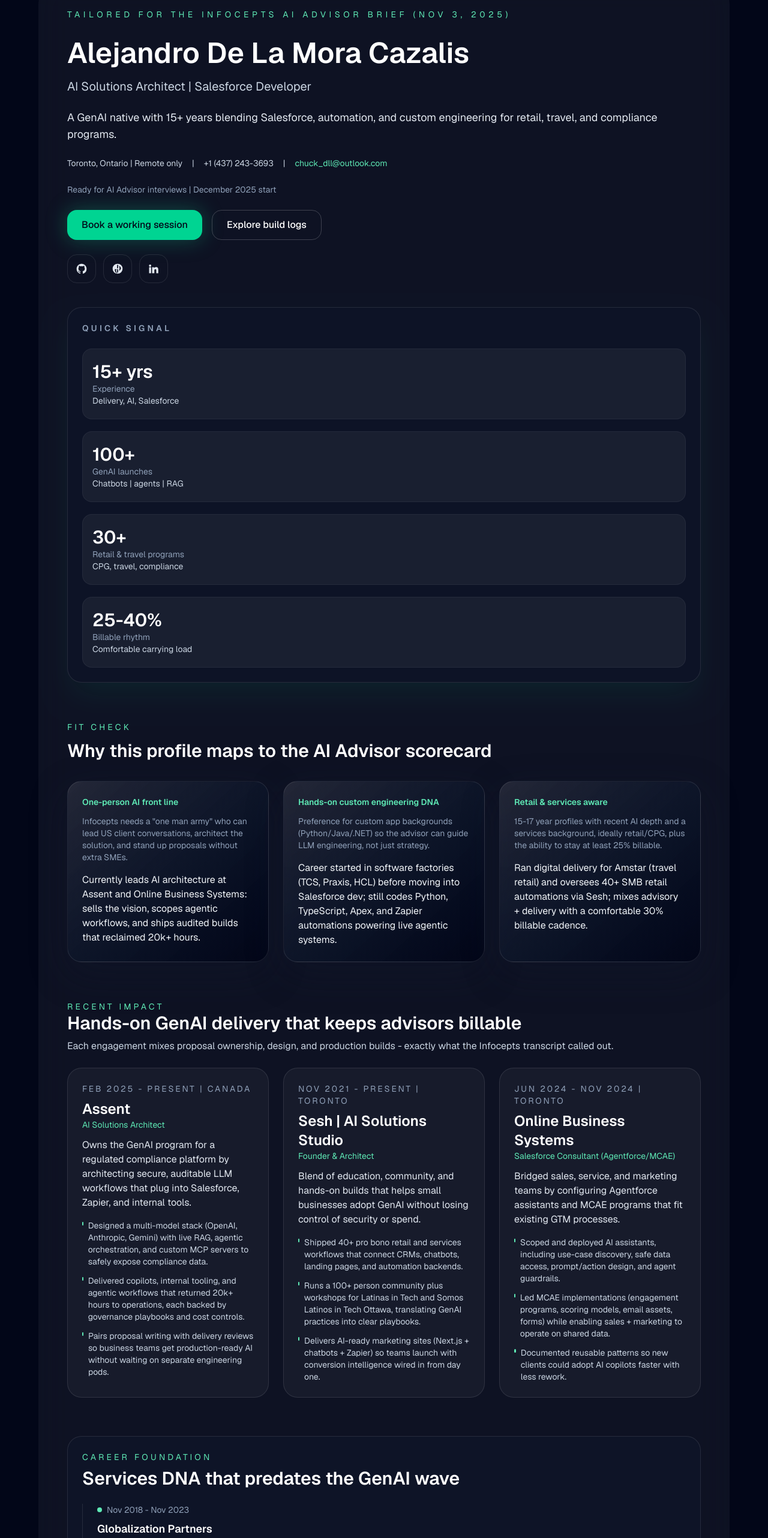
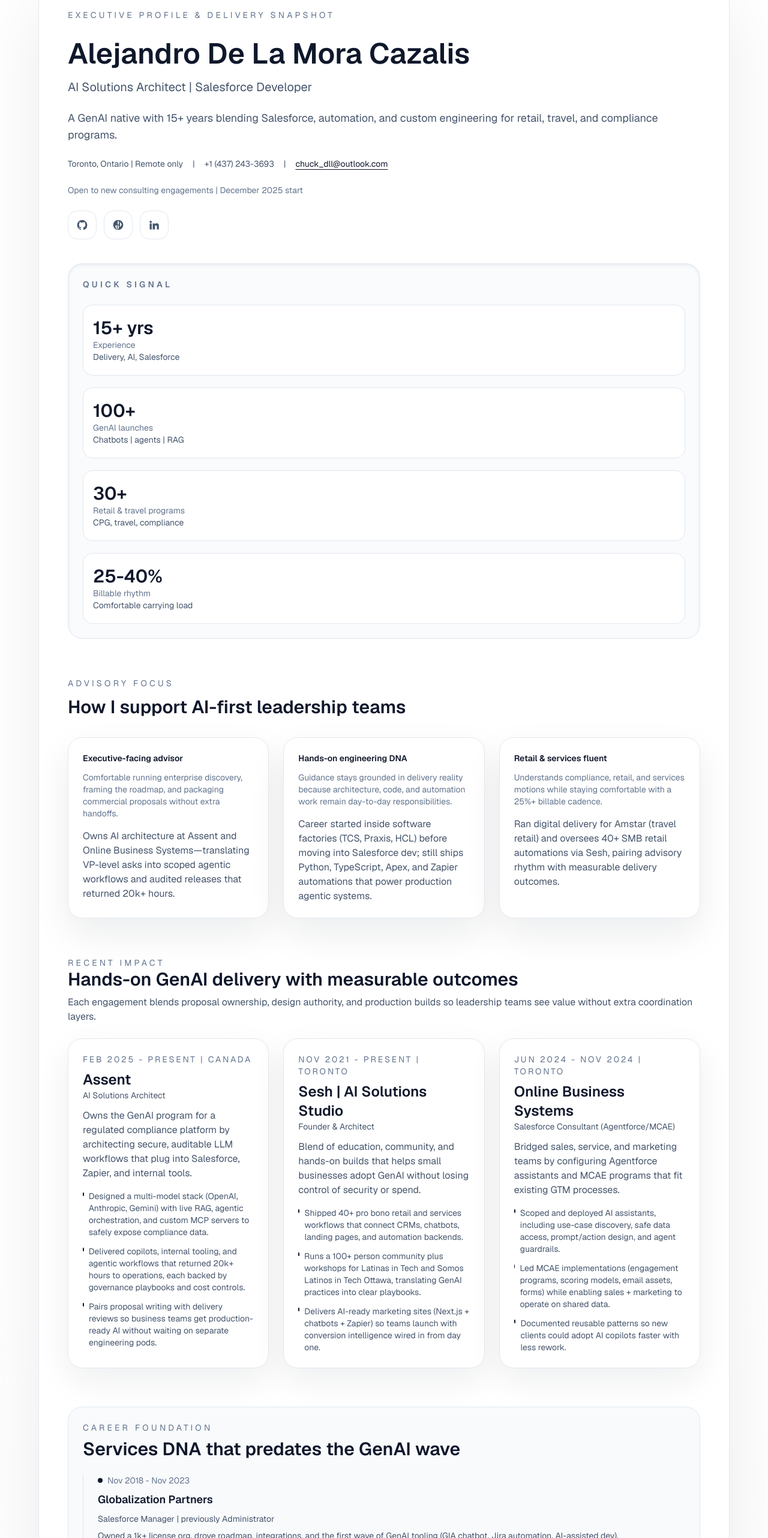
Before and after one commit to Oruga420/Infocepts-resume, a Next.js app: page / in a window 1280 px wide. Shown: the part 82-2646 px from the top of the page at 60% size. Built offline with nearby package versions, Linux system fonts and the light colour scheme.

Commit message:
feat: refresh resume styling and copy

```diff
--- a/src/app/globals.css
+++ b/src/app/globals.css
@@ -1,8 +1,8 @@
 @import "tailwindcss";
 
 :root {
-  --background: #010617;
-  --foreground: #f8fafc;
+  --background: #f8fafc;
+  --foreground: #0f172a;
 }
 
 @theme inline {
@@ -16,10 +16,10 @@
   min-height: 100vh;
   margin: 0;
   background:
-    radial-gradient(circle at 10% 20%, rgba(15, 118, 110, 0.35), transparent 45%),
-    radial-gradient(circle at 80% 0%, rgba(59, 130, 246, 0.18), transparent 40%),
-    radial-gradient(circle at 50% 80%, rgba(14, 165, 233, 0.2), transparent 45%),
-    #010617;
+    radial-gradient(circle at 12% 18%, rgba(15, 118, 110, 0.12), transparent 45%),
+    radial-gradient(circle at 78% 0%, rgba(59, 130, 246, 0.08), transparent 38%),
+    radial-gradient(circle at 50% 80%, rgba(148, 163, 184, 0.15), transparent 45%),
+    #f8fafc;
   color: var(--foreground);
   font-family: var(--font-geist-sans), system-ui, -apple-system, BlinkMacSystemFont,
     "Segoe UI", sans-serif;
@@ -30,10 +30,10 @@
   position: fixed;
   inset: 0;
   background-image: linear-gradient(
-      rgba(148, 163, 184, 0.05) 1px,
+      rgba(15, 23, 42, 0.05) 1px,
       transparent 1px
     ),
-    linear-gradient(90deg, rgba(148, 163, 184, 0.05) 1px, transparent 1px);
+    linear-gradient(90deg, rgba(15, 23, 42, 0.05) 1px, transparent 1px);
   background-size: 60px 60px;
   mask-image: radial-gradient(circle at center, black, transparent 70%);
   pointer-events: none;
--- a/src/app/page.tsx
+++ b/src/app/page.tsx
@@ -56,11 +56,11 @@
       href={href}
       target="_blank"
       rel="noreferrer"
-      className="group relative inline-flex h-12 w-12 items-center justify-center overflow-hidden rounded-2xl border border-white/10 text-slate-200 transition-all duration-300 hover:-translate-y-1 hover:text-emerald-300"
+      className="group relative inline-flex h-12 w-12 items-center justify-center overflow-hidden rounded-2xl border border-slate-200 bg-white text-slate-600 transition-all duration-300 hover:-translate-y-1 hover:text-slate-900"
       aria-label={label}
     >
       {icons[icon]}
-      <span className="pointer-events-none absolute inset-0 -z-10 scale-0 rounded-2xl bg-emerald-400/20 blur-2xl transition-transform duration-300 group-hover:scale-125" />
+      <span className="pointer-events-none absolute inset-0 -z-10 scale-0 rounded-2xl bg-slate-900/10 blur-xl transition-transform duration-300 group-hover:scale-110" />
     </Link>
   );
 }
@@ -68,50 +68,34 @@
 export default function Home() {
   return (
     <LoadingOverlay>
-      <div className="relative isolate overflow-hidden bg-slate-950 px-4 pb-16 pt-12 text-slate-100 sm:px-6 lg:px-0">
-        <div className="mx-auto flex w-full max-w-6xl flex-col gap-16 rounded-[40px] bg-white/5 p-8 backdrop-blur-xl lg:p-12">
+      <div className="relative isolate overflow-hidden bg-gradient-to-b from-white via-white to-slate-50 px-4 pb-16 pt-12 text-slate-900 sm:px-6 lg:px-0">
+        <div className="mx-auto flex w-full max-w-6xl flex-col gap-16 rounded-[40px] border border-slate-200 bg-white p-8 shadow-[0_40px_120px_rgba(15,23,42,0.08)] lg:p-12">
           <header className="grid gap-10 lg:grid-cols-[2fr,1fr] lg:items-start">
             <div className="space-y-6">
-              <p className="text-sm uppercase tracking-[0.4em] text-emerald-300">
-                Tailored for the Infocepts AI Advisor brief (Nov 3, 2025)
+              <p className="text-sm uppercase tracking-[0.3em] text-slate-500">
+                Executive profile & delivery snapshot
               </p>
               <div>
-                <h1 className="text-4xl font-semibold leading-tight text-white sm:text-5xl">
+                <h1 className="text-4xl font-semibold leading-tight text-slate-900 sm:text-5xl">
                   {contact.name}
                 </h1>
-                <p className="mt-3 text-xl text-slate-300">{contact.title}</p>
+                <p className="mt-3 text-xl text-slate-600">{contact.title}</p>
               </div>
-              <p className="text-lg text-slate-200">{contact.focusLine}</p>
-              <div className="flex flex-wrap gap-4 text-sm text-slate-300">
+              <p className="text-lg text-slate-600">{contact.focusLine}</p>
+              <div className="flex flex-wrap gap-4 text-sm text-slate-600">
                 <span>{contact.location}</span>
                 <span>|</span>
                 <span>{contact.phone}</span>
                 <span>|</span>
                 <Link
                   href={`mailto:${contact.email}`}
-                  className="text-emerald-300 underline-offset-4 hover:text-emerald-200"
+                  className="text-slate-900 underline underline-offset-4 hover:text-slate-600"
                 >
                   {contact.email}
                 </Link>
               </div>
-              <div className="flex flex-wrap gap-4 text-sm text-slate-400">
+              <div className="flex flex-wrap gap-4 text-sm text-slate-500">
                 <span>{contact.availability}</span>
-              </div>
-              <div className="flex flex-wrap gap-4">
-                <Link
-                  href="mailto:chuck_dll@outlook.com?subject=AI%20Advisor%20Conversation"
-                  className="inline-flex items-center justify-center rounded-2xl bg-emerald-400 px-6 py-3 text-base font-medium text-slate-950 shadow-[0_0_35px_rgba(16,185,129,0.35)] transition hover:-translate-y-0.5 hover:bg-emerald-300"
-                >
-                  Book a working session
-                </Link>
-                <Link
-                  href="https://www.eloruga.com"
-                  target="_blank"
-                  rel="noreferrer"
-                  className="inline-flex items-center justify-center rounded-2xl border border-white/20 px-6 py-3 text-base font-medium text-white transition hover:-translate-y-0.5 hover:border-emerald-300 hover:text-emerald-200"
-                >
-                  Explore build logs
-                </Link>
               </div>
               <div className="flex gap-3">
                 {socialLinks.map((link) => (
@@ -119,21 +103,21 @@
                 ))}
               </div>
             </div>
-            <div className="rounded-3xl border border-white/10 bg-slate-900/50 p-6 shadow-2xl shadow-emerald-500/10">
-              <p className="text-sm font-semibold uppercase tracking-[0.3em] text-slate-400">
+            <div className="rounded-3xl border border-slate-200 bg-slate-50/80 p-6 shadow-inner shadow-slate-200/80">
+              <p className="text-sm font-semibold uppercase tracking-[0.3em] text-slate-500">
                 Quick signal
               </p>
               <div className="mt-6 grid gap-5">
                 {stats.map((stat) => (
                   <div
                     key={stat.label}
-                    className="rounded-2xl border border-white/5 bg-white/5 px-4 py-5"
+                    className="rounded-2xl border border-slate-200 bg-white px-4 py-5"
                   >
-                    <p className="text-3xl font-semibold text-white">
+                    <p className="text-3xl font-semibold text-slate-900">
                       {stat.value}
                     </p>
-                    <p className="text-sm text-slate-400">{stat.label}</p>
-                    <p className="text-sm text-slate-300">{stat.detail}</p>
+                    <p className="text-sm text-slate-500">{stat.label}</p>
+                    <p className="text-sm text-slate-600">{stat.detail}</p>
                   </div>
                 ))}
               </div>
@@ -142,26 +126,26 @@
 
           <section>
             <div className="flex flex-col gap-3">
-              <p className="text-sm uppercase tracking-[0.3em] text-emerald-300">
-                Fit check
+              <p className="text-sm uppercase tracking-[0.3em] text-slate-500">
+                Advisory focus
               </p>
-              <h2 className="text-3xl font-semibold text-white">
-                Why this profile maps to the AI Advisor scorecard
+              <h2 className="text-3xl font-semibold text-slate-900">
+                How I support AI-first leadership teams
               </h2>
             </div>
             <div className="mt-8 grid gap-6 lg:grid-cols-3">
               {advisoryFit.map((item) => (
                 <div
                   key={item.title}
-                  className="rounded-3xl border border-white/10 bg-gradient-to-br from-white/10 via-slate-900/80 to-slate-950/90 p-6 shadow-[0_20px_60px_rgba(15,23,42,0.45)]"
+                  className="rounded-3xl border border-slate-200 bg-white p-6 shadow-[0_25px_60px_rgba(15,23,42,0.08)]"
                 >
-                  <p className="text-sm font-semibold text-emerald-300">
+                  <p className="text-sm font-semibold text-slate-900">
                     {item.title}
                   </p>
-                  <p className="mt-3 text-sm text-slate-400">
+                  <p className="mt-3 text-sm text-slate-500">
                     {item.expectation}
                   </p>
-                  <p className="mt-4 text-base text-slate-100">{item.proof}</p>
+                  <p className="mt-4 text-base text-slate-600">{item.proof}</p>
                 </div>
               ))}
             </div>
@@ -169,38 +153,38 @@
 
           <section className="space-y-6">
             <div>
-              <p className="text-sm uppercase tracking-[0.3em] text-emerald-300">
+              <p className="text-sm uppercase tracking-[0.3em] text-slate-500">
                 Recent impact
               </p>
-              <h2 className="text-3xl font-semibold text-white">
-                Hands-on GenAI delivery that keeps advisors billable
+              <h2 className="text-3xl font-semibold text-slate-900">
+                Hands-on GenAI delivery with measurable outcomes
               </h2>
-              <p className="mt-2 text-slate-300">
-                Each engagement mixes proposal ownership, design, and
-                production builds - exactly what the Infocepts transcript called
-                out.
+              <p className="mt-2 text-slate-600">
+                Each engagement blends proposal ownership, design authority, and
+                production builds so leadership teams see value without extra
+                coordination layers.
               </p>
             </div>
             <div className="grid gap-6 lg:grid-cols-3">
               {recentWins.map((win) => (
                 <article
                   key={win.company}
-                  className="flex h-full flex-col rounded-3xl border border-white/10 bg-white/[0.04] p-6"
+                  className="flex h-full flex-col rounded-3xl border border-slate-200 bg-white p-6 shadow-[0_20px_55px_rgba(15,23,42,0.07)]"
                 >
                   <div>
-                    <p className="text-sm uppercase tracking-[0.2em] text-slate-400">
+                    <p className="text-sm uppercase tracking-[0.2em] text-slate-500">
                       {win.period}
                     </p>
-                    <h3 className="mt-2 text-2xl font-semibold text-white">
+                    <h3 className="mt-2 text-2xl font-semibold text-slate-900">
                       {win.company}
                     </h3>
-                    <p className="text-sm text-emerald-300">{win.role}</p>
-                    <p className="mt-3 text-base text-slate-200">{win.blurb}</p>
+                    <p className="text-sm text-slate-600">{win.role}</p>
+                    <p className="mt-3 text-base text-slate-600">{win.blurb}</p>
                   </div>
-                  <ul className="mt-4 space-y-3 text-sm text-slate-300">
+                  <ul className="mt-4 space-y-3 text-sm text-slate-600">
                     {win.bullets.map((bullet) => (
                       <li key={bullet} className="flex gap-2">
-                        <span className="mt-1 h-1.5 w-1.5 rounded-full bg-emerald-300" />
+                        <span className="mt-1 h-1.5 w-1.5 rounded-full bg-slate-900" />
                         <span>{bullet}</span>
                       </li>
                     ))}
@@ -211,49 +195,49 @@
           </section>
 
           <section className="grid gap-8 lg:grid-cols-[1.2fr,0.8fr]">
-            <div className="rounded-3xl border border-white/10 bg-slate-900/60 p-6">
-              <p className="text-sm uppercase tracking-[0.3em] text-emerald-300">
+            <div className="rounded-3xl border border-slate-200 bg-slate-50 p-6">
+              <p className="text-sm uppercase tracking-[0.3em] text-slate-500">
                 Career foundation
               </p>
-              <h2 className="mt-2 text-3xl font-semibold text-white">
+              <h2 className="mt-2 text-3xl font-semibold text-slate-900">
                 Services DNA that predates the GenAI wave
               </h2>
-              <div className="mt-6 space-y-6 border-l border-white/10 pl-6">
+              <div className="mt-6 space-y-6 border-l border-slate-200 pl-6">
                 {timeline.map((item) => (
                   <div key={item.company} className="space-y-2">
-                    <div className="flex items-center gap-2 text-sm text-slate-400">
-                      <span className="h-2 w-2 rounded-full bg-emerald-300" />
+                    <div className="flex items-center gap-2 text-sm text-slate-500">
+                      <span className="h-2 w-2 rounded-full bg-slate-900" />
                       {item.period}
                     </div>
-                    <p className="text-lg font-semibold text-white">
+                    <p className="text-lg font-semibold text-slate-900">
                       {item.company}
                     </p>
-                    <p className="text-sm text-emerald-200">{item.role}</p>
-                    <p className="text-sm text-slate-300">{item.summary}</p>
+                    <p className="text-sm text-slate-600">{item.role}</p>
+                    <p className="text-sm text-slate-600">{item.summary}</p>
                   </div>
                 ))}
               </div>
             </div>
             <div className="space-y-6">
-              <div className="rounded-3xl border border-white/10 bg-white/[0.04] p-6">
-                <p className="text-sm uppercase tracking-[0.3em] text-emerald-300">
+              <div className="rounded-3xl border border-slate-200 bg-white p-6">
+                <p className="text-sm uppercase tracking-[0.3em] text-slate-500">
                   AI stack
                 </p>
-                <ul className="mt-4 space-y-3 text-sm text-slate-200">
+                <ul className="mt-4 space-y-3 text-sm text-slate-700">
                   {skills.aiStack.map((item) => (
-                    <li key={item} className="rounded-xl bg-slate-900/60 px-4 py-3">
+                    <li key={item} className="rounded-xl bg-slate-50 px-4 py-3">
                       {item}
                     </li>
                   ))}
                 </ul>
               </div>
-              <div className="rounded-3xl border border-white/10 bg-white/[0.04] p-6">
-                <p className="text-sm uppercase tracking-[0.3em] text-emerald-300">
+              <div className="rounded-3xl border border-slate-200 bg-white p-6">
+                <p className="text-sm uppercase tracking-[0.3em] text-slate-500">
                   Platforms & methods
                 </p>
-                <ul className="mt-4 space-y-3 text-sm text-slate-200">
+                <ul className="mt-4 space-y-3 text-sm text-slate-700">
                   {skills.platforms.map((item) => (
-                    <li key={item} className="rounded-xl bg-slate-900/60 px-4 py-3">
+                    <li key={item} className="rounded-xl bg-slate-50 px-4 py-3">
                       {item}
                     </li>
                   ))}
@@ -263,49 +247,49 @@
           </section>
 
           <section className="grid gap-8 lg:grid-cols-3">
-            <div className="rounded-3xl border border-white/10 bg-white/[0.04] p-6">
-              <p className="text-sm uppercase tracking-[0.3em] text-emerald-300">
+            <div className="rounded-3xl border border-slate-200 bg-white p-6">
+              <p className="text-sm uppercase tracking-[0.3em] text-slate-500">
                 Operating model
               </p>
-              <ul className="mt-4 space-y-3 text-sm text-slate-200">
+              <ul className="mt-4 space-y-3 text-sm text-slate-700">
                 {skills.operatingModel.map((item) => (
-                  <li key={item} className="rounded-xl bg-slate-900/60 px-4 py-3">
+                  <li key={item} className="rounded-xl bg-slate-50 px-4 py-3">
                     {item}
                   </li>
                 ))}
               </ul>
             </div>
-            <div className="rounded-3xl border border-white/10 bg-white/[0.04] p-6">
-              <p className="text-sm uppercase tracking-[0.3em] text-emerald-300">
+            <div className="rounded-3xl border border-slate-200 bg-white p-6">
+              <p className="text-sm uppercase tracking-[0.3em] text-slate-500">
                 Credentials
               </p>
-              <ul className="mt-4 space-y-3 text-sm text-slate-200">
+              <ul className="mt-4 space-y-3 text-sm text-slate-700">
                 {skills.certifications.map((item) => (
-                  <li key={item} className="rounded-xl bg-slate-900/60 px-4 py-3">
+                  <li key={item} className="rounded-xl bg-slate-50 px-4 py-3">
                     {item}
                   </li>
                 ))}
               </ul>
-              <div className="mt-4 space-y-2 text-sm text-slate-300">
+              <div className="mt-4 space-y-2 text-sm text-slate-600">
                 <p>{education.school}</p>
                 <p>{education.degree}</p>
                 <p>{education.period}</p>
               </div>
             </div>
-            <div className="rounded-3xl border border-white/10 bg-white/[0.04] p-6">
-              <p className="text-sm uppercase tracking-[0.3em] text-emerald-300">
+            <div className="rounded-3xl border border-slate-200 bg-white p-6">
+              <p className="text-sm uppercase tracking-[0.3em] text-slate-500">
                 Languages
               </p>
-              <ul className="mt-4 space-y-3 text-sm text-slate-200">
+              <ul className="mt-4 space-y-3 text-sm text-slate-700">
                 {languages.map((language) => (
-                  <li key={language} className="rounded-xl bg-slate-900/60 px-4 py-3">
+                  <li key={language} className="rounded-xl bg-slate-50 px-4 py-3">
                     {language}
                   </li>
                 ))}
               </ul>
-              <div className="mt-6 rounded-2xl border border-emerald-400/40 bg-emerald-400/10 px-4 py-3 text-xs uppercase tracking-[0.3em] text-emerald-200">
-                Services background | Retail + travel delivery | Ready for 25%+
-                billable mix
+              <div className="mt-6 rounded-2xl border border-slate-200 bg-slate-50 px-4 py-3 text-xs uppercase tracking-[0.3em] text-slate-600">
+                Services background | Retail + travel delivery | Comfortable at
+                25%+ billable mix
               </div>
             </div>
           </section>
--- a/src/components/LoadingOverlay.tsx
+++ b/src/components/LoadingOverlay.tsx
@@ -24,9 +24,9 @@
         {children}
       </div>
       {isLoading && (
-        <div className="fixed inset-0 z-50 flex items-center justify-center bg-slate-950">
-          <div className="flex flex-col items-center gap-4 text-slate-200">
-            <div className="h-16 w-16 animate-spin rounded-full border-2 border-slate-700 border-t-emerald-400" />
+        <div className="fixed inset-0 z-50 flex items-center justify-center bg-white/90 backdrop-blur-sm">
+          <div className="flex flex-col items-center gap-4 text-slate-500">
+            <div className="h-16 w-16 animate-spin rounded-full border-2 border-slate-200 border-t-slate-900" />
             <span className="text-sm uppercase tracking-[0.3em] text-slate-400">
               Loading
             </span>
--- a/src/data/profile.ts
+++ b/src/data/profile.ts
@@ -6,7 +6,7 @@
   location: "Toronto, Ontario | Remote only",
   phone: "+1 (437) 243-3693",
   email: "chuck_dll@outlook.com",
-  availability: "Ready for AI Advisor interviews | December 2025 start",
+  availability: "Open to new consulting engagements | December 2025 start",
 };
 
 export const socialLinks = [
@@ -24,25 +24,25 @@
 
 export const advisoryFit = [
   {
-    title: "One-person AI front line",
+    title: "Executive-facing advisor",
     expectation:
-      'Infocepts needs a "one man army" who can lead US client conversations, architect the solution, and stand up proposals without extra SMEs.',
+      "Comfortable running enterprise discovery, framing the roadmap, and packaging commercial proposals without extra handoffs.",
     proof:
-      "Currently leads AI architecture at Assent and Online Business Systems: sells the vision, scopes agentic workflows, and ships audited builds that reclaimed 20k+ hours.",
+      "Owns AI architecture at Assent and Online Business Systems—translating VP-level asks into scoped agentic workflows and audited releases that returned 20k+ hours.",
   },
   {
-    title: "Hands-on custom engineering DNA",
+    title: "Hands-on engineering DNA",
     expectation:
-      "Preference for custom app backgrounds (Python/Java/.NET) so the advisor can guide LLM engineering, not just strategy.",
+      "Guidance stays grounded in delivery reality because architecture, code, and automation work remain day-to-day responsibilities.",
     proof:
-      "Career started in software factories (TCS, Praxis, HCL) before moving into Salesforce dev; still codes Python, TypeScript, Apex, and Zapier automations powering live agentic systems.",
+      "Career started inside software factories (TCS, Praxis, HCL) before moving into Salesforce dev; still ships Python, TypeScript, Apex, and Zapier automations that power production agentic systems.",
   },
   {
-    title: "Retail & services aware",
+    title: "Retail & services fluent",
     expectation:
-      "15-17 year profiles with recent AI depth and a services background, ideally retail/CPG, plus the ability to stay at least 25% billable.",
+      "Understands compliance, retail, and services motions while staying comfortable with a 25%+ billable cadence.",
     proof:
-      "Ran digital delivery for Amstar (travel retail) and oversees 40+ SMB retail automations via Sesh; mixes advisory + delivery with a comfortable 30% billable cadence.",
+      "Ran digital delivery for Amstar (travel retail) and oversees 40+ SMB retail automations via Sesh, pairing advisory rhythm with measurable delivery outcomes.",
   },
 ] as const;
 
```
Also changed, not shown: src/app/layout.tsx (+4 -4 lines), 1 other file (tests, documents, lock files or other folders).
